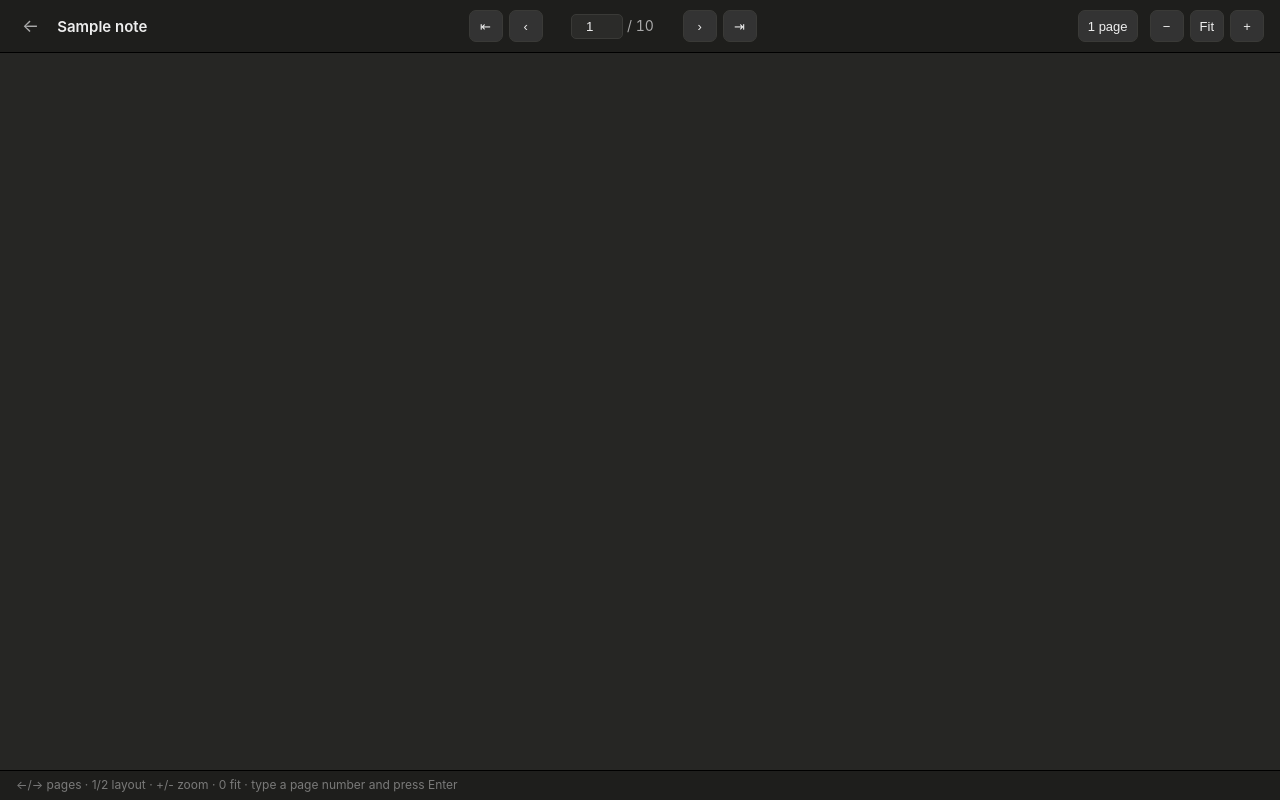
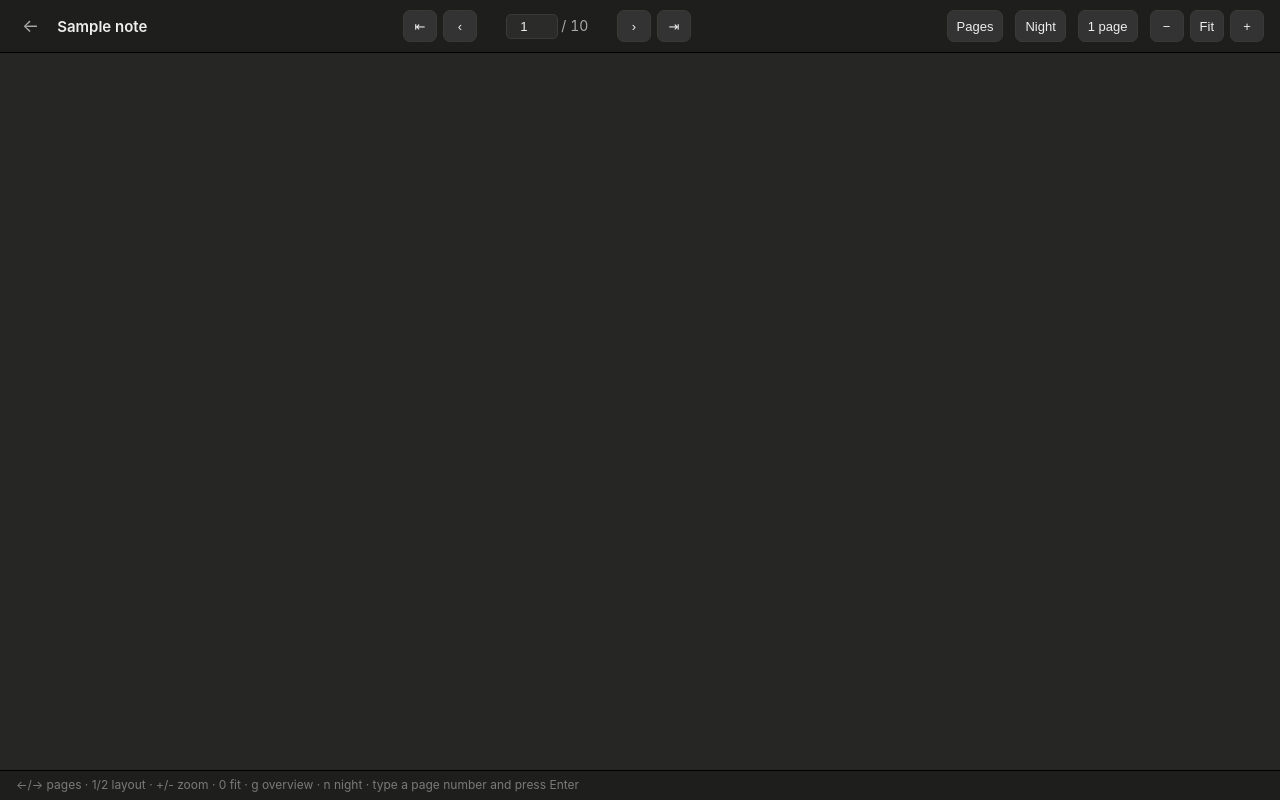
Before and after one commit to pikabell/noteful-reader, a Flask app: template reader/templates/reader.html in a window 1280 px wide. Run offline with Flask 3, Linux system fonts and the light colour scheme; the template is opened without the code that fills it: most values are stand-ins (such as "Sample title", 1, 10 or a date in 2020).

Commit message:
Add resume position, page overview thumbnails and night mode

```diff
--- a/reader/app.py
+++ b/reader/app.py
@@ -32,7 +32,9 @@ BACKUP = Path(os.environ.get("NOTEFUL_BACKUP",
                              ROOT / "Noteful Backup - 1HWv45ymtAqmA9ZymPGp8uliPhRZSBk0j"))
 CACHE = ROOT / "cache"
 PDF_CACHE = CACHE / "pdf"
+THUMB_CACHE = CACHE / "thumbs"
 PDF_CACHE.mkdir(parents=True, exist_ok=True)
+THUMB_CACHE.mkdir(parents=True, exist_ok=True)
 
 app = Flask(__name__, template_folder="templates", static_folder="static")
 app.config["MAX_CONTENT_LENGTH"] = 1
@@ -226,6 +228,35 @@ def page_svg(nid, p):
                     headers={"Cache-Control": "public, max-age=3600"})
 
 
+@app.route("/thumb/<nid>/<int:p>.png")
+def thumbnail(nid, p):
+    """Small raster preview of one page for the overview grid.
+
+    The full page SVG is composed as usual and rasterized with MuPDF, so ink
+    and images appear in the thumbnail. Results are cached on disk.
+    """
+    info = CATALOG.get(nid)
+    if not info:
+        abort(404)
+    report, summary, mm = load_note(nid)
+    if p < 0 or p >= len(summary["pages"]):
+        abort(404)
+    key = hashlib.sha1(("%s|%d|v2" % (nid, p)).encode("ascii")).hexdigest()
+    target = THUMB_CACHE / (key + ".png")
+    if not target.exists():
+        svg, _ = render_page(report, summary, mm, p, pdf_image(nid))
+        w = summary["pages"][p]["size"][0]
+        doc = fitz.open(stream=svg.encode("utf-8"), filetype="svg")
+        try:
+            pix = doc[0].get_pixmap(matrix=fitz.Matrix(170.0 / w, 170.0 / w), alpha=False)
+            tmp = target.with_suffix(".tmp")
+            tmp.write_bytes(pix.tobytes("png"))
+            tmp.replace(target)
+        finally:
+            doc.close()
+    return send_file(target, mimetype="image/png", conditional=True, max_age=86400)
+
+
 @app.route("/cover/<nid>.jpg")
 def cover(nid):
     info = CATALOG.get(nid)
--- a/reader/templates/reader.html
+++ b/reader/templates/reader.html
@@ -9,6 +9,7 @@
   * { box-sizing:border-box; }
   html,body { height:100%; margin:0; }
   body { background:#262624; color:var(--ink); font:14px/1.4 -apple-system,BlinkMacSystemFont,"Segoe UI",Roboto,sans-serif; display:flex; flex-direction:column; }
+  body.night #pageA, body.night #pageB, body.night .ovthumb img { filter:invert(1) hue-rotate(180deg); }
   header { background:var(--bar); border-bottom:1px solid #000; padding:10px 16px; display:flex; align-items:center; gap:12px; flex-wrap:wrap; flex:none; }
   a.back { color:var(--muted); text-decoration:none; font-size:18px; padding:0 6px; }
   a.back:hover { color:#fff; }
@@ -27,6 +28,16 @@
   #stage.spread #pageB { display:block; }
   #status { flex:none; background:var(--bar); border-top:1px solid #000; color:var(--muted); padding:6px 16px; font-size:12px; min-height:29px; }
   .hint { opacity:.65; }
+  .overview { position:fixed; inset:0; z-index:20; background:var(--bar); display:flex; flex-direction:column; }
+  .hidden { display:none !important; }
+  .ovhead { display:flex; align-items:center; gap:12px; padding:10px 16px; border-bottom:1px solid #000; font-weight:600; flex:none; }
+  .ovhead .grow { flex:1; }
+  .ovgrid { flex:1; overflow:auto; padding:16px; display:grid; grid-template-columns:repeat(auto-fill,minmax(132px,1fr)); gap:14px; align-content:start; }
+  .ovthumb { background:#2b2b29; border:1px solid var(--line); border-radius:8px; padding:8px; cursor:pointer; text-align:center; }
+  .ovthumb:hover { border-color:var(--accent); }
+  .ovthumb.current { border-color:var(--accent); box-shadow:0 0 0 1px var(--accent); }
+  .ovthumb img { width:100%; height:auto; display:block; background:#fff; border-radius:3px; }
+  .ovthumb span { display:block; color:var(--muted); font-size:12px; margin-top:6px; }
   @media (max-width:820px){ .title{max-width:22vw} .count{min-width:96px} }
 </style>
 </head>
@@ -43,6 +54,8 @@
     <button id="last" title="Last page">⇥</button>
   </div>
   <span class="spacer"></span>
+  <button id="overviewBtn" title="Page overview (g)">Pages</button>
+  <button id="night" title="Night reading mode (n)">Night</button>
   <button id="spread" title="Toggle side-by-side pages (2)">1 page</button>
   <div class="zoom">
     <button id="out" title="Zoom out (−)">−</button>
@@ -51,7 +64,12 @@
   </div>
 </header>
 <div id="stage"><img id="pageA" alt="Note page"><img id="pageB" alt="Note page"></div>
-<div id="status"><span class="hint">←/→ pages · 1/2 layout · +/- zoom · 0 fit · type a page number and press Enter</span></div>
+<div id="status"><span class="hint">←/→ pages · 1/2 layout · +/- zoom · 0 fit · g overview · n night · type a page number and press Enter</span></div>
+
+<div id="overview" class="overview hidden">
+  <div class="ovhead"><span>All pages</span><span class="grow"></span><button id="ovClose" title="Close overview">Close ✕</button></div>
+  <div id="ovGrid" class="ovgrid"></div>
+</div>
 
 <script>
 (function(){
@@ -65,10 +83,28 @@
   const status = document.getElementById('status');
   const spreadBtn = document.getElementById('spread');
   const fitBtn = document.getElementById('fit');
-  const hint = '<span class="hint">←/→ pages · 1/2 layout · +/- zoom · 0 fit · type a page number and press Enter</span>';
-  {% set start = request.args.get('p', '0')|int %}
-  let page = {{ start if start >= 0 and start < note.pages else 0 }}, scale = null, loading = false;
+  const overviewBtn = document.getElementById('overviewBtn');
+  const overview = document.getElementById('overview');
+  const ovGrid = document.getElementById('ovGrid');
+  const nightBtn = document.getElementById('night');
+  const hint = '<span class="hint">←/→ pages · 1/2 layout · +/- zoom · 0 fit · g overview · n night · type a page number and press Enter</span>';
+
+  function store(k, v){ try { localStorage.setItem('noteful-reader:' + k, v); } catch(e) {} }
+  function load(k){ try { return localStorage.getItem('noteful-reader:' + k); } catch(e) { return null; } }
+
+  {% if request.args.get('p') is not none %}
+  let start = {{ request.args.get('p')|int }};
+  {% else %}
+  let start = parseInt(load('page:{{ note.id }}'), 10);
+  {% endif %}
+  if(!(start >= 0 && start < total)) start = 0;
+  let page = start, scale = null, loading = false;
   let spread = {{ 'true' if request.args.get('spread') in ('1','true','yes') else 'false' }};
+
+  if(load('night') === '1'){
+    document.body.classList.add('night');
+    nightBtn.classList.add('on');
+  }
 
   function step(){ return spread ? 2 : 1; }
   function align(p){ return spread ? p - (p % 2) : p; }
@@ -98,6 +134,7 @@
     const target = Math.max(0, Math.min(total - 1, align(p)));
     if(!force && target === page && imgA.getAttribute('src')) return;
     page = target;
+    store('page:' + id, String(page));
     loading = true;
     status.textContent = 'Loading page ' + (page + 1) + ' …';
     Promise.all([
@@ -150,6 +187,35 @@
     show(page, true);
   }
 
+  function buildOverview(){
+    ovGrid.innerHTML = '';
+    const frag = document.createDocumentFragment();
+    for(let i = 0; i < total; i++){
+      const cell = document.createElement('div');
+      cell.className = 'ovthumb' + (i === page ? ' current' : '');
+      const im = document.createElement('img');
+      im.loading = 'lazy';
+      im.src = '/thumb/' + id + '/' + i + '.png';
+      im.alt = 'Page ' + (i + 1);
+      const lab = document.createElement('span');
+      lab.textContent = (i + 1).toLocaleString();
+      cell.appendChild(im); cell.appendChild(lab);
+      cell.onclick = function(){ closeOverview(); show(i); };
+      frag.appendChild(cell);
+    }
+    ovGrid.appendChild(frag);
+  }
+  function openOverview(){ buildOverview(); overview.classList.remove('hidden'); overviewBtn.classList.add('on'); }
+  function closeOverview(){ overview.classList.add('hidden'); overviewBtn.classList.remove('on'); }
+  function toggleOverview(){
+    if(overview.classList.contains('hidden')) openOverview(); else closeOverview();
+  }
+  function toggleNight(){
+    const on = document.body.classList.toggle('night');
+    store('night', on ? '1' : '0');
+    nightBtn.classList.toggle('on', on);
+  }
+
   imgA.addEventListener('load', function(){ if(scale) apply(); else fit(); });
   imgB.addEventListener('load', function(){ if(scale) apply(); else fit(); });
   document.getElementById('first').onclick = function(){ show(0); };
@@ -157,6 +223,9 @@
   document.getElementById('next').onclick  = function(){ show(page + step()); };
   document.getElementById('last').onclick  = function(){ show(total - 1); };
   spreadBtn.onclick = toggleSpread;
+  overviewBtn.onclick = toggleOverview;
+  document.getElementById('ovClose').onclick = closeOverview;
+  nightBtn.onclick = toggleNight;
   document.getElementById('in').onclick    = function(){ zoom(1.25); };
   document.getElementById('out').onclick   = function(){ zoom(1/1.25); };
   fitBtn.onclick = fit;
@@ -175,6 +244,9 @@
     else if(e.key === '-'){ zoom(1/1.25); e.preventDefault(); }
     else if(e.key === '0'){ fit(); e.preventDefault(); }
     else if(e.key === '2'){ toggleSpread(); e.preventDefault(); }
+    else if(e.key === 'g'){ toggleOverview(); e.preventDefault(); }
+    else if(e.key === 'n'){ toggleNight(); e.preventDefault(); }
+    else if(e.key === 'Escape'){ closeOverview(); e.preventDefault(); }
   });
 
   updateCounter();
```
Also changed, not shown: README.md.
